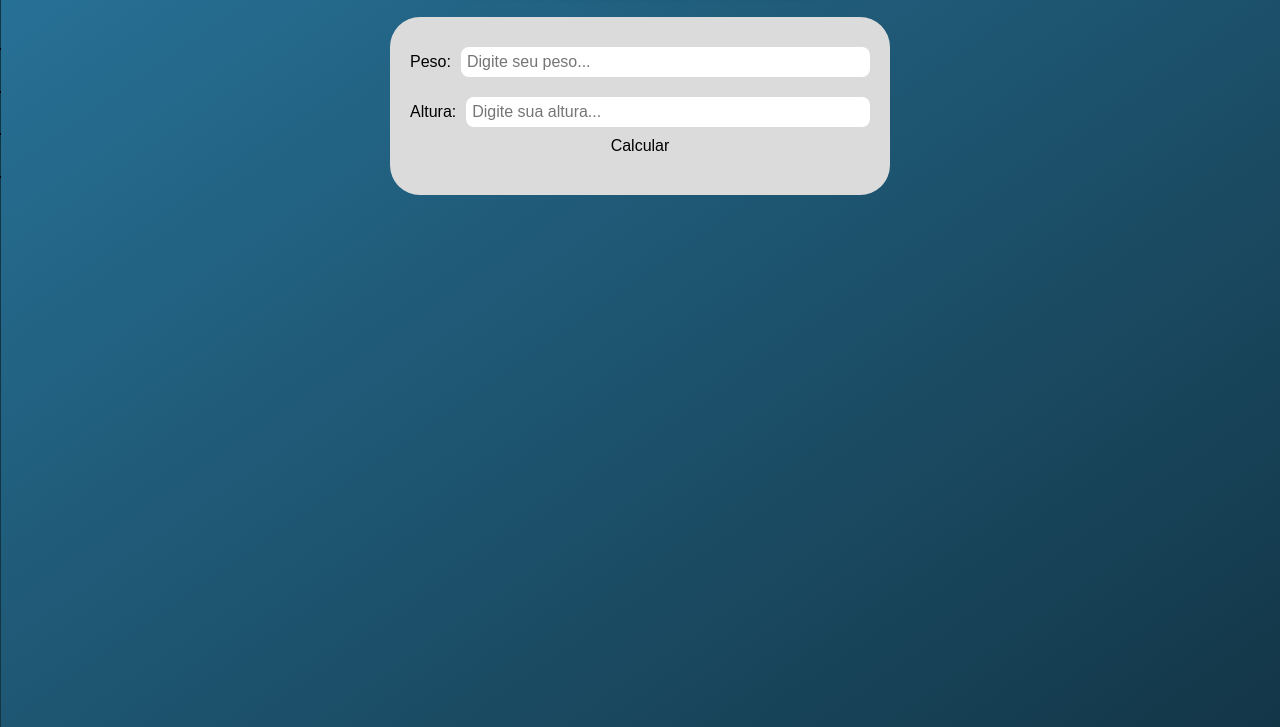
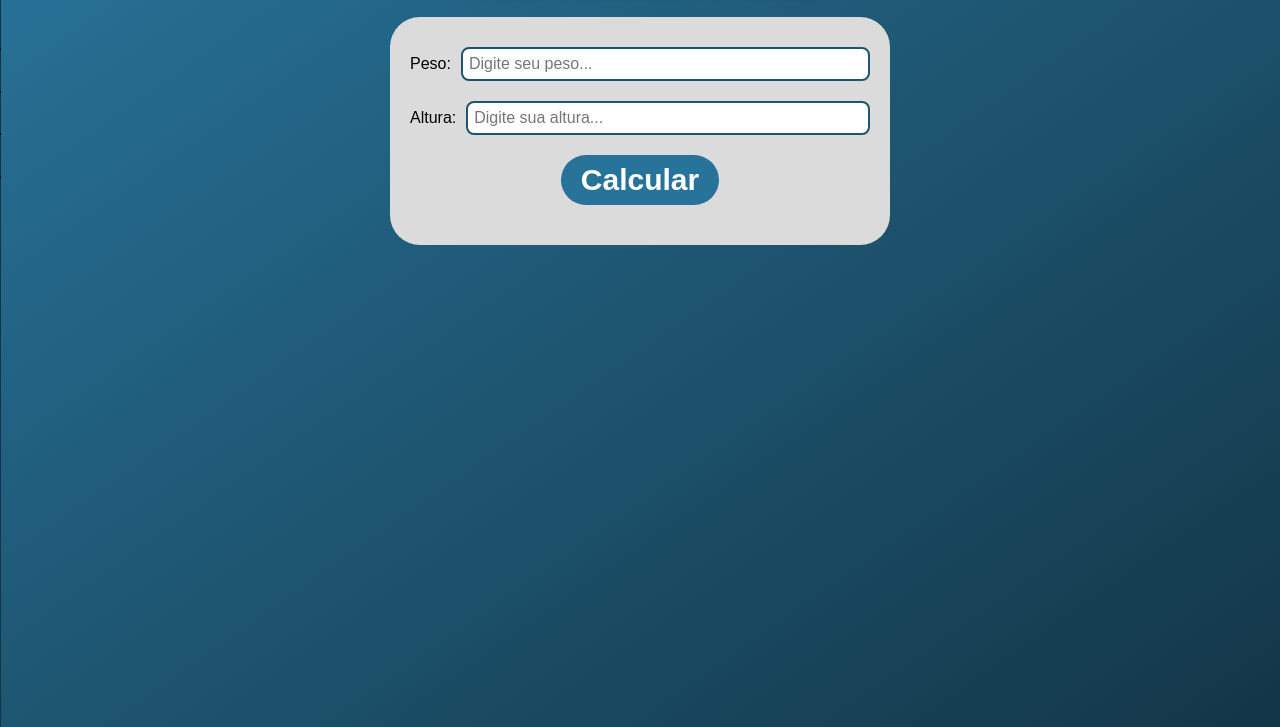
Before and after one commit to 0Carvalh0/multicalc, a website: page src/pages/imc.html in a window 1280 px wide. Shown: the part 73-800 px from the top of the page. Drawn offline with Linux system fonts and the light colour scheme.

Commit message:
alterações nos botões do imc

```diff
--- a/src/pages/imc.html
+++ b/src/pages/imc.html
@@ -12,7 +12,7 @@
 
     <link rel="stylesheet" href="../styles/reset.css" />
     <link rel="stylesheet" href="../styles/model.css" />
-    <link rel="stylesheet" href="../styles/imc.css">
+    <link rel="stylesheet" href="../styles/imc.css" />
     <script
       src="https://kit.fontawesome.com/9bfb2428d0.js"
       crossorigin="anonymous"
@@ -42,13 +42,25 @@
       <form method="get">
         <div>
           <label for="peso">Peso:</label>
-          <input type="number" name="peso" id="form__peso" required placeholder="Digite seu peso...">
+          <input
+            type="number"
+            name="peso"
+            id="form__peso"
+            required
+            placeholder="Digite seu peso..."
+          />
         </div>
         <div>
           <label for="altura">Altura:</label>
-          <input type="number" name="altura" id="form__altura" required placeholder="Digite sua altura...">
+          <input
+            type="number"
+            name="altura"
+            id="form__altura"
+            required
+            placeholder="Digite sua altura..."
+          />
         </div>
-        <input type="submit" value="Calcular">
+        <input type="submit" id="calc__botao" value="Calcular" />
         <div id="res"></div>
       </form>
     </main>
--- a/src/styles/imc.css
+++ b/src/styles/imc.css
@@ -21,10 +21,34 @@ main form div {
 }
 
 main form #form__peso, #form__altura {
-  background-color: white;
+  border: 2px solid var(--cor4);
+  background-color: #fff;
   border-radius: 8px;
   padding: 6px;
   margin-left: 10px;
 
   width: 100%;
 }
+
+main form #calc__botao {
+  align-self: center;
+  width: max-content;
+
+  border-radius: 50px;
+  margin-top: 10px;
+
+  background-color: var(--cor3);
+  padding: 8px 20px;
+  color: #fff;
+  font-weight: 700;
+  font-size: 30px;
+}
+
+main form #calc__botao:hover {
+  transform: scale(1.05);
+  background-color: var(--cor1);
+  box-shadow: 0px 0px 5px black;
+  color: var(--cor5);
+
+  transition: all ease .2s;
+}
```
Also changed, not shown: src/images/calculadorapIMC-inspiração.png (added).
